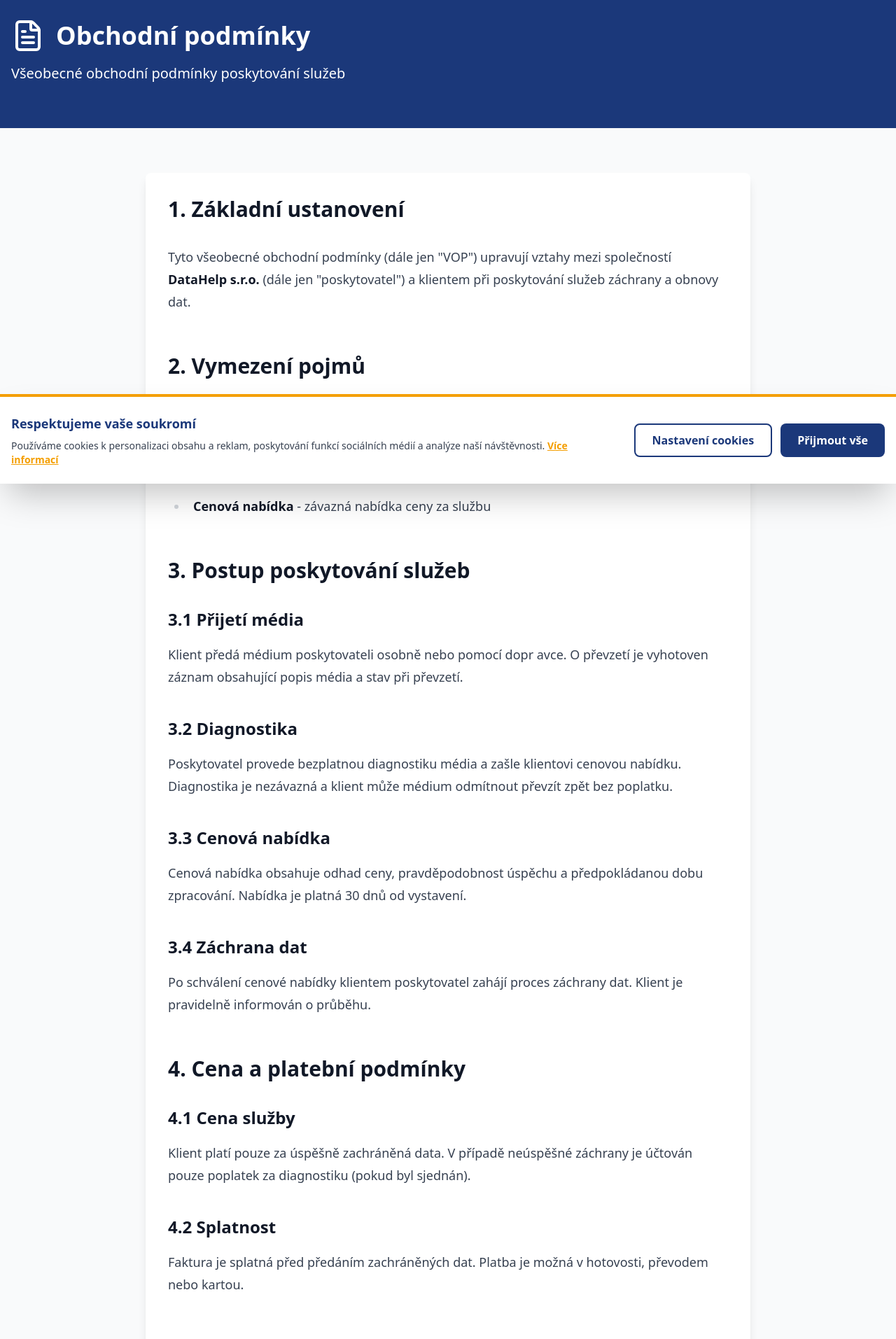
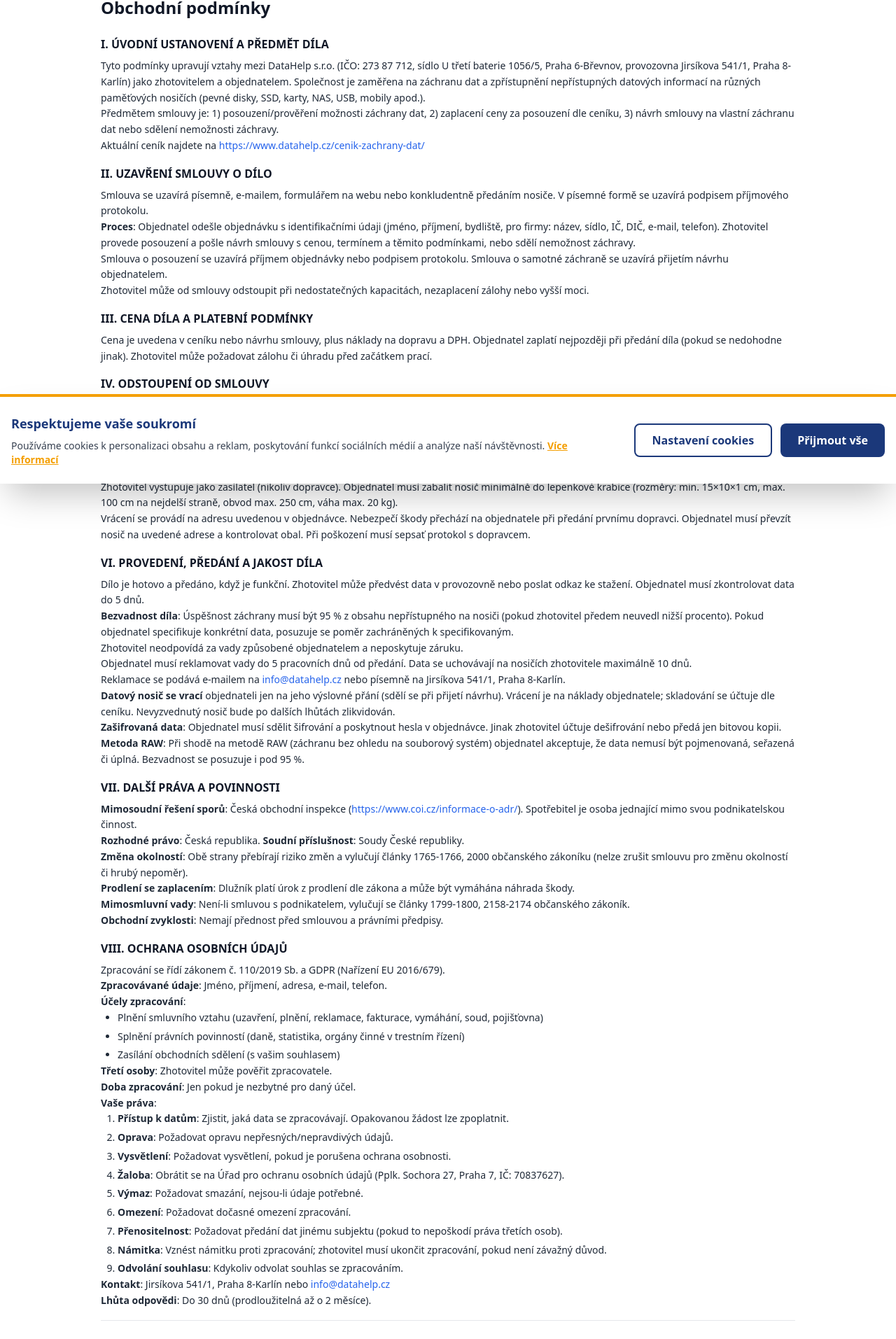
Before and after one commit to smikes75/datahelp-cz-next, a Next.js app: page /obchodni-podminky in a window 1280 px wide. Shown: the part 109-2022 px from the top of the page at 70% size. Built offline with nearby package versions, Linux system fonts and the light colour scheme.

Commit message:
fix: Rewrite Terms page with IDENTICAL text from datahelp.cz
- Complete original text (8 sections + GDPR)
- Simple design: white background, no icons, small font (text-sm)
- Includes signature: 25. září 2023, Aleš Wagner
- Match https://www.datahelp.cz/obchodni-podminky/ exactly

```diff
--- a/app/obchodni-podminky/page.tsx
+++ b/app/obchodni-podminky/page.tsx
@@ -1,9 +1,9 @@
 /**
  * Obchodní podmínky - Terms of Service
+ * IDENTICKÝ text jako na https://www.datahelp.cz/obchodni-podminky/
  */
 
 import { Metadata } from 'next';
-import { FileText } from 'lucide-react';
 
 export const metadata: Metadata = {
   title: 'Obchodní podmínky | DataHelp.cz',
@@ -12,118 +12,174 @@
 
 export default function TermsPage() {
   return (
-    <div className="min-h-screen bg-gray-50">
-      {/* Header */}
-      <div className="bg-primary text-white py-16">
-        <div className="container mx-auto px-4">
-          <div className="flex items-center gap-4 mb-4">
-            <FileText className="h-12 w-12" />
-            <h1 className="text-4xl font-bold">Obchodní podmínky</h1>
+    <div className="min-h-screen bg-white">
+      <div className="container mx-auto px-4 py-8 max-w-5xl">
+        <h1 className="text-2xl font-bold text-gray-900 mb-6">Obchodní podmínky</h1>
+
+        <div className="text-sm text-gray-800 space-y-4 leading-relaxed">
+          {/* I. ÚVODNÍ USTANOVENÍ */}
+          <section>
+            <h2 className="text-base font-bold text-gray-900 mb-2">I. ÚVODNÍ USTANOVENÍ A PŘEDMĚT DÍLA</h2>
+            <p>
+              Tyto podmínky upravují vztahy mezi DataHelp s.r.o. (IČO: 273 87 712, sídlo U třetí baterie 1056/5, Praha 6-Břevnov, provozovna Jirsíkova 541/1, Praha 8-Karlín) jako zhotovitelem a objednatelem. Společnost je zaměřena na záchranu dat a zpřístupnění nepřístupných datových informací na různých paměťových nosičích (pevné disky, SSD, karty, NAS, USB, mobily apod.).
+            </p>
+            <p>
+              Předmětem smlouvy je: 1) posouzení/prověření možnosti záchrany dat, 2) zaplacení ceny za posouzení dle ceníku, 3) návrh smlouvy na vlastní záchranu dat nebo sdělení nemožnosti záchravy.
+            </p>
+            <p>
+              Aktuální ceník najdete na <a href="https://www.datahelp.cz/cenik-zachrany-dat/" className="text-blue-600 hover:underline">https://www.datahelp.cz/cenik-zachrany-dat/</a>
+            </p>
+          </section>
+
+          {/* II. UZAVŘENÍ SMLOUVY */}
+          <section>
+            <h2 className="text-base font-bold text-gray-900 mb-2">II. UZAVŘENÍ SMLOUVY O DÍLO</h2>
+            <p>
+              Smlouva se uzavírá písemně, e-mailem, formulářem na webu nebo konkludentně předáním nosiče. V písemné formě se uzavírá podpisem příjmového protokolu.
+            </p>
+            <p>
+              <strong>Proces</strong>: Objednatel odešle objednávku s identifikačními údaji (jméno, příjmení, bydliště, pro firmy: název, sídlo, IČ, DIČ, e-mail, telefon). Zhotovitel provede posouzení a pošle návrh smlouvy s cenou, termínem a těmito podmínkami, nebo sdělí nemožnost záchravy.
+            </p>
+            <p>
+              Smlouva o posouzení se uzavírá příjmem objednávky nebo podpisem protokolu. Smlouva o samotné záchraně se uzavírá přijetím návrhu objednatelem.
+            </p>
+            <p>
+              Zhotovitel může od smlouvy odstoupit při nedostatečných kapacitách, nezaplacení zálohy nebo vyšší moci.
+            </p>
+          </section>
+
+          {/* III. CENA DÍLA */}
+          <section>
+            <h2 className="text-base font-bold text-gray-900 mb-2">III. CENA DÍLA A PLATEBNÍ PODMÍNKY</h2>
+            <p>
+              Cena je uvedena v ceníku nebo návrhu smlouvy, plus náklady na dopravu a DPH. Objednatel zaplatí nejpozději při předání díla (pokud se nedohodne jinak). Zhotovitel může požadovat zálohu či úhradu před začátkem prací.
+            </p>
+          </section>
+
+          {/* IV. ODSTOUPENÍ */}
+          <section>
+            <h2 className="text-base font-bold text-gray-900 mb-2">IV. ODSTOUPENÍ OD SMLOUVY</h2>
+            <p>
+              Žádná strana se nemůže odstoupit bez zákonného důvodu nebo důvodu uvedeného v těchto podmínkách. Výslovně se vylučují články 1977-1979, 1999-2003 občanského zákoníku.
+            </p>
+            <p>
+              Při odstoupení má zhotovitel právo na odměnu za provedenou práci (hodinová sazba z ceníku) a náhradu nákladů.
+            </p>
+          </section>
+
+          {/* V. PŘEPRAVA */}
+          <section>
+            <h2 className="text-base font-bold text-gray-900 mb-2">V. PŘEPRAVA DATOVÉHO NOSIČE</h2>
+            <p>
+              Zhotovitel vystupuje jako zasílatel (nikoliv dopravce). Objednatel musí zabalit nosič minimálně do lepenkové krabice (rozměry: min. 15×10×1 cm, max. 100 cm na nejdelší straně, obvod max. 250 cm, váha max. 20 kg).
+            </p>
+            <p>
+              Vrácení se provádí na adresu uvedenou v objednávce. Nebezpečí škody přechází na objednatele při předání prvnímu dopravci. Objednatel musí převzít nosič na uvedené adrese a kontrolovat obal. Při poškození musí sepsať protokol s dopravcem.
+            </p>
+          </section>
+
+          {/* VI. PROVEDENÍ A PŘEDÁNÍ */}
+          <section>
+            <h2 className="text-base font-bold text-gray-900 mb-2">VI. PROVEDENÍ, PŘEDÁNÍ A JAKOST DÍLA</h2>
+            <p>
+              Dílo je hotovo a předáno, když je funkční. Zhotovitel může předvést data v provozovně nebo poslat odkaz ke stažení. Objednatel musí zkontrolovat data do 5 dnů.
+            </p>
+            <p>
+              <strong>Bezvadnost díla</strong>: Úspěšnost záchrany musí být 95 % z obsahu nepřístupného na nosiči (pokud zhotovitel předem neuvedl nižší procento). Pokud objednatel specifikuje konkrétní data, posuzuje se poměr zachráněných k specifikovaným.
+            </p>
+            <p>
+              Zhotovitel neodpovídá za vady způsobené objednatelem a neposkytuje záruku.
+            </p>
+            <p>
+              Objednatel musí reklamovat vady do 5 pracovních dnů od předání. Data se uchovávají na nosičích zhotovitele maximálně 10 dnů.
+            </p>
+            <p>
+              Reklamace se podává e-mailem na <a href="mailto:info@datahelp.cz" className="text-blue-600 hover:underline">info@datahelp.cz</a> nebo písemně na Jirsíkova 541/1, Praha 8-Karlín.
+            </p>
+            <p>
+              <strong>Datový nosič se vrací</strong> objednateli jen na jeho výslovné přání (sdělí se při přijetí návrhu). Vrácení je na náklady objednatele; skladování se účtuje dle ceníku. Nevyzvednutý nosič bude po dalších lhůtách zlikvidován.
+            </p>
+            <p>
+              <strong>Zašifrovaná data</strong>: Objednatel musí sdělit šifrování a poskytnout hesla v objednávce. Jinak zhotovitel účtuje dešifrování nebo předá jen bitovou kopii.
+            </p>
+            <p>
+              <strong>Metoda RAW</strong>: Při shodě na metodě RAW (záchranu bez ohledu na souborový systém) objednatel akceptuje, že data nemusí být pojmenovaná, seřazená či úplná. Bezvadnost se posuzuje i pod 95 %.
+            </p>
+          </section>
+
+          {/* VII. DALŠÍ PRÁVA */}
+          <section>
+            <h2 className="text-base font-bold text-gray-900 mb-2">VII. DALŠÍ PRÁVA A POVINNOSTI</h2>
+            <p>
+              <strong>Mimosoudní řešení sporů</strong>: Česká obchodní inspekce (<a href="https://www.coi.cz/informace-o-adr/" className="text-blue-600 hover:underline">https://www.coi.cz/informace-o-adr/</a>). Spotřebitel je osoba jednající mimo svou podnikatelskou činnost.
+            </p>
+            <p>
+              <strong>Rozhodné právo</strong>: Česká republika. <strong>Soudní příslušnost</strong>: Soudy České republiky.
+            </p>
+            <p>
+              <strong>Změna okolností</strong>: Obě strany přebírají riziko změn a vylučují články 1765-1766, 2000 občanského zákoníku (nelze zrušit smlouvu pro změnu okolností či hrubý nepoměr).
+            </p>
+            <p>
+              <strong>Prodlení se zaplacením</strong>: Dlužník platí úrok z prodlení dle zákona a může být vymáhána náhrada škody.
+            </p>
+            <p>
+              <strong>Mimosmluvní vady</strong>: Není-li smluvou s podnikatelem, vylučují se články 1799-1800, 2158-2174 občanského zákoník.
+            </p>
+            <p>
+              <strong>Obchodní zvyklosti</strong>: Nemají přednost před smlouvou a právními předpisy.
+            </p>
+          </section>
+
+          {/* VIII. OCHRANA OSOBNÍCH ÚDAJŮ */}
+          <section>
+            <h2 className="text-base font-bold text-gray-900 mb-2">VIII. OCHRANA OSOBNÍCH ÚDAJŮ</h2>
+            <p>
+              Zpracování se řídí zákonem č. 110/2019 Sb. a GDPR (Nařízení EU 2016/679).
+            </p>
+            <p>
+              <strong>Zpracovávané údaje</strong>: Jméno, příjmení, adresa, e-mail, telefon.
+            </p>
+            <p>
+              <strong>Účely zpracování</strong>:
+            </p>
+            <ul className="list-disc ml-6 space-y-1">
+              <li>Plnění smluvního vztahu (uzavření, plnění, reklamace, fakturace, vymáhání, soud, pojišťovna)</li>
+              <li>Splnění právních povinností (daně, statistika, orgány činné v trestním řízení)</li>
+              <li>Zasílání obchodních sdělení (s vašim souhlasem)</li>
+            </ul>
+            <p>
+              <strong>Třetí osoby</strong>: Zhotovitel může pověřit zpracovatele.
+            </p>
+            <p>
+              <strong>Doba zpracování</strong>: Jen pokud je nezbytné pro daný účel.
+            </p>
+            <p>
+              <strong>Vaše práva</strong>:
+            </p>
+            <ol className="list-decimal ml-6 space-y-1">
+              <li><strong>Přístup k datům</strong>: Zjistit, jaká data se zpracovávají. Opakovanou žádost lze zpoplatnit.</li>
+              <li><strong>Oprava</strong>: Požadovat opravu nepřesných/nepravdivých údajů.</li>
+              <li><strong>Vysvětlení</strong>: Požadovat vysvětlení, pokud je porušena ochrana osobnosti.</li>
+              <li><strong>Žaloba</strong>: Obrátit se na Úřad pro ochranu osobních údajů (Pplk. Sochora 27, Praha 7, IČ: 70837627).</li>
+              <li><strong>Výmaz</strong>: Požadovat smazání, nejsou-li údaje potřebné.</li>
+              <li><strong>Omezení</strong>: Požadovat dočasné omezení zpracování.</li>
+              <li><strong>Přenositelnost</strong>: Požadovat předání dat jinému subjektu (pokud to nepoškodí práva třetích osob).</li>
+              <li><strong>Námitka</strong>: Vznést námitku proti zpracování; zhotovitel musí ukončit zpracování, pokud není závažný důvod.</li>
+              <li><strong>Odvolání souhlasu</strong>: Kdykoliv odvolat souhlas se zpracováním.</li>
+            </ol>
+            <p>
+              <strong>Kontakt</strong>: Jirsíkova 541/1, Praha 8-Karlín nebo <a href="mailto:info@datahelp.cz" className="text-blue-600 hover:underline">info@datahelp.cz</a>
+            </p>
+            <p>
+              <strong>Lhůta odpovědi</strong>: Do 30 dnů (prodloužitelná až o 2 měsíce).
+            </p>
+          </section>
+
+          {/* Podpis */}
+          <div className="border-t pt-6 mt-8 text-center text-gray-600">
+            <p className="font-semibold">Podepsáno v Praze dne 25. září 2023</p>
+            <p>DataHelp s.r.o., Aleš Wagner - jednatel</p>
           </div>
-          <p className="text-xl">Všeobecné obchodní podmínky poskytování služeb</p>
-        </div>
-      </div>
-
-      <div className="container mx-auto px-4 py-16 max-w-4xl">
-        <div className="bg-white rounded-lg shadow-lg p-8 prose prose-lg max-w-none">
-          <h2>1. Základní ustanovení</h2>
-          <p>
-            Tyto všeobecné obchodní podmínky (dále jen "VOP") upravují vztahy mezi společností
-            <strong> DataHelp s.r.o.</strong> (dále jen "poskytovatel") a klientem při poskytování
-            služeb záchrany a obnovy dat.
-          </p>
-
-          <h2>2. Vymezení pojmů</h2>
-          <ul>
-            <li><strong>Médium</strong> - datové úložiště předané klientem k záchraně dat</li>
-            <li><strong>Diagnostika</strong> - analýza poškození a odhad možnosti záchrany</li>
-            <li><strong>Záchrana dat</strong> - proces obnovy dat z poškozeného média</li>
-            <li><strong>Cenová nabídka</strong> - závazná nabídka ceny za službu</li>
-          </ul>
-
-          <h2>3. Postup poskytování služeb</h2>
-          <h3>3.1 Přijetí média</h3>
-          <p>
-            Klient předá médium poskytovateli osobně nebo pomocí dopr avce. O převzetí je vyhotoven
-            záznam obsahující popis média a stav při převzetí.
-          </p>
-
-          <h3>3.2 Diagnostika</h3>
-          <p>
-            Poskytovatel provede bezplatnou diagnostiku média a zašle klientovi cenovou nabídku.
-            Diagnostika je nezávazná a klient může médium odmítnout převzít zpět bez poplatku.
-          </p>
-
-          <h3>3.3 Cenová nabídka</h3>
-          <p>
-            Cenová nabídka obsahuje odhad ceny, pravděpodobnost úspěchu a předpokládanou dobu zpracování.
-            Nabídka je platná 30 dnů od vystavení.
-          </p>
-
-          <h3>3.4 Záchrana dat</h3>
-          <p>
-            Po schválení cenové nabídky klientem poskytovatel zahájí proces záchrany dat.
-            Klient je pravidelně informován o průběhu.
-          </p>
-
-          <h2>4. Cena a platební podmínky</h2>
-          <h3>4.1 Cena služby</h3>
-          <p>
-            Klient platí pouze za úspěšně zachráněná data. V případě neúspěšné záchrany je účtován
-            pouze poplatek za diagnostiku (pokud byl sjednán).
-          </p>
-
-          <h3>4.2 Splatnost</h3>
-          <p>
-            Faktura je splatná před předáním zachráněných dat. Platba je možná v hotovosti,
-            převodem nebo kartou.
-          </p>
-
-          <h2>5. Odpovědnost</h2>
-          <h3>5.1 Odpovědnost poskytovatele</h3>
-          <p>
-            Poskytovatel neodpovídá za úspěch záchrany dat. Veškeré úkony jsou prováděny s maximální
-            odbornou péčí, ale úspěch nelze garantovat.
-          </p>
-
-          <h3>5.2 Ochrana médií</h3>
-          <p>
-            Poskytovatel odpovídá za řádné uschování média po dobu poskytování služby. V případě
-            poškození nebo ztráty náleží klientovi náhrada ve výši běžné ceny nového média.
-          </p>
-
-          <h3>5.3 Důvěrnost</h3>
-          <p>
-            Poskytovatel se zavazuje zachovávat mlčenlivost o všech datech a informacích získaných
-            při poskytování služby.
-          </p>
-
-          <h2>6. Reklamace</h2>
-          <p>
-            Klient má právo reklamovat službu do 14 dnů od předání dat. Poskytovatel posoudí oprávněnost
-            reklamace do 30 dnů.
-          </p>
-
-          <h2>7. Závěrečná ustanovení</h2>
-          <p>
-            Tyto VOP jsou platné od 1. 1. 2025. Poskytovatel si vyhrazuje právo VOP měnit.
-            Aktuální verze je vždy dostupná na webových stránkách.
-          </p>
-
-          <h2>8. Kontakt</h2>
-          <p>
-            <strong>DataHelp s.r.o.</strong><br />
-            Jirsíkova 541/1<br />
-            186 00 Praha 8 - Karlín<br />
-            IČ: XXXXXXXX<br />
-            DIČ: CZXXXXXXXX<br />
-            Email: <a href="mailto:info@datahelp.cz">info@datahelp.cz</a><br />
-            Tel.: +420 775 220 440
-          </p>
-
-          <p className="text-sm text-gray-600 mt-8">
-            Platné od: 1. 1. 2025
-          </p>
         </div>
       </div>
     </div>
```
